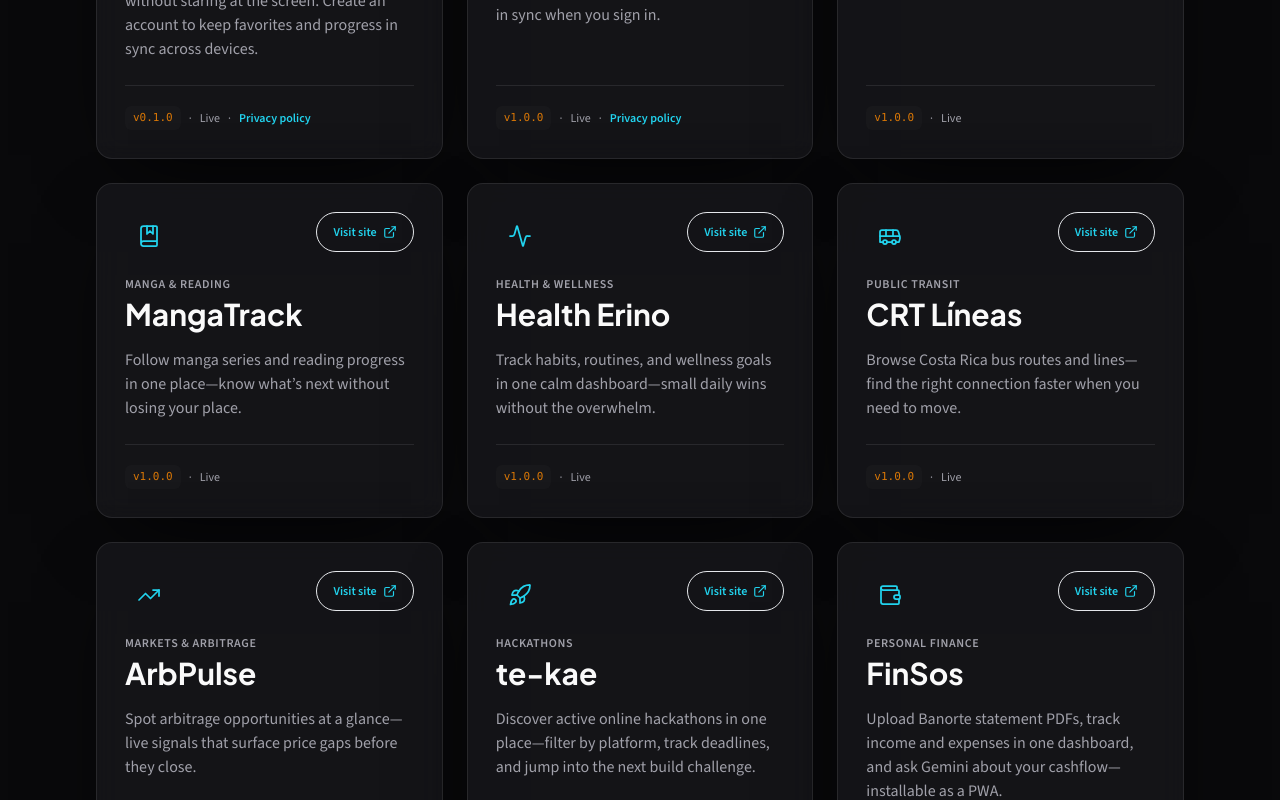
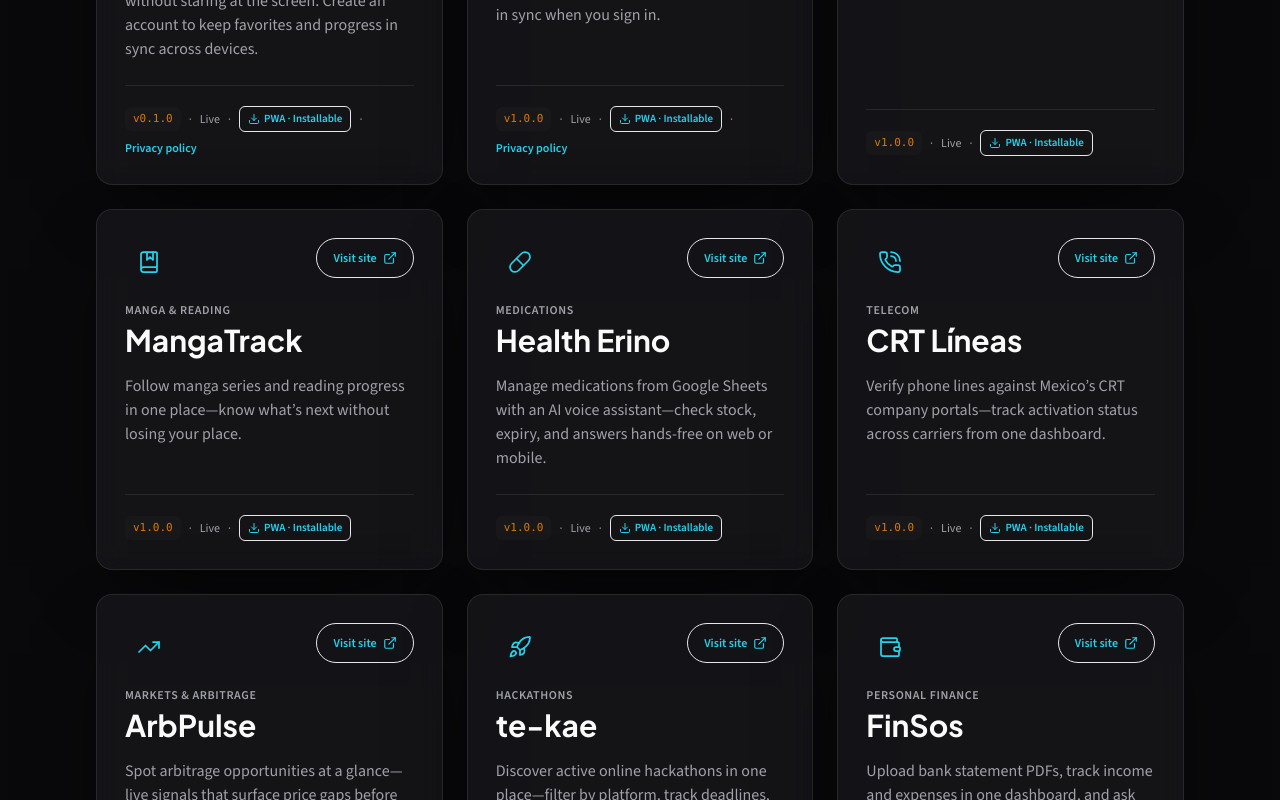
Before and after one commit to mauricioabh/wayool, a Next.js app: page / in a window 1280 px wide. Shown: the part 1480-2280 px from the top of the page. Built offline with nearby package versions, Linux system fonts and the light colour scheme; no server answers.

Commit message:
fix(apps): correct CRT and Health Erino tiles, add PWA badge
CRT was mislabeled as Costa Rica transit; Health Erino is medications not habits; FinSos no longer names Banorte; all tiles show installable PWA.

Co-authored-by: Cursor <cursoragent@cursor.com>

```diff
--- a/app/_components/AppShowcase.tsx
+++ b/app/_components/AppShowcase.tsx
@@ -3,10 +3,11 @@
 import { motion } from "framer-motion";
 import type { LucideIcon } from "lucide-react";
 import {
-  Activity,
   BookMarked,
-  Bus,
+  Download,
   ExternalLink,
+  PhoneCall,
+  Pill,
   Rocket,
   Smartphone,
   Sun,
@@ -80,20 +81,20 @@ const APPS: AppShowcaseItem[] = [
   },
   {
     name: "Health Erino",
-    category: "Health & wellness",
-    icon: Activity,
+    category: "Medications",
+    icon: Pill,
     benefit:
-      "Track habits, routines, and wellness goals in one calm dashboard—small daily wins without the overwhelm.",
+      "Manage medications from Google Sheets with an AI voice assistant—check stock, expiry, and answers hands-free on web or mobile.",
     visitHref: "https://health-erino.vercel.app",
     version: "v1.0.0",
     status: "Live",
   },
   {
     name: "CRT Líneas",
-    category: "Public transit",
-    icon: Bus,
+    category: "Telecom",
+    icon: PhoneCall,
     benefit:
-      "Browse Costa Rica bus routes and lines—find the right connection faster when you need to move.",
+      "Verify phone lines against Mexico’s CRT company portals—track activation status across carriers from one dashboard.",
     visitHref: "https://crt-lineas.vercel.app",
     version: "v1.0.0",
     status: "Live",
@@ -123,12 +124,24 @@ const APPS: AppShowcaseItem[] = [
     category: "Personal finance",
     icon: Wallet,
     benefit:
-      "Upload Banorte statement PDFs, track income and expenses in one dashboard, and ask Gemini about your cashflow—installable as a PWA.",
+      "Upload bank statement PDFs, track income and expenses in one dashboard, and ask Gemini about your cashflow.",
     visitHref: "https://finsos.vercel.app",
     version: "v0.1.0",
     status: "Live",
   },
 ];
+
+function PwaBadge() {
+  return (
+    <span
+      className="inline-flex items-center gap-1 rounded-md border border-[var(--accent)]/25 bg-[var(--accent)]/10 px-2 py-1 text-[11px] font-semibold text-[var(--accent)]"
+      title="Progressive Web App — install from your browser"
+    >
+      <Download className="size-3 shrink-0" aria-hidden />
+      PWA · Installable
+    </span>
+  );
+}
 
 function PlaySoonBadge({ label = "Coming soon · Web & mobile" }: { label?: string }) {
   return (
@@ -216,12 +229,14 @@ function AppCard({ app }: { app: AppShowcaseItem }) {
         {app.benefit}
       </p>
 
-      <div className="mt-6 flex flex-wrap items-center gap-x-2 gap-y-1 border-t border-[var(--border-subtle)] pt-5 text-xs text-[var(--text-muted)]">
+      <div className="mt-6 flex flex-wrap items-center gap-x-2 gap-y-2 border-t border-[var(--border-subtle)] pt-5 text-xs text-[var(--text-muted)]">
         <span className="rounded-md bg-[var(--surface)] px-2 py-1 font-mono text-[11px] text-[var(--highlight-muted)]">
           {app.version}
         </span>
         <span className="text-[var(--text-muted)]">·</span>
         <span>{app.status}</span>
+        <span className="text-[var(--text-muted)]">·</span>
+        <PwaBadge />
         {app.privacyHref ? (
           <>
             <span className="text-[var(--text-muted)]">·</span>
```
